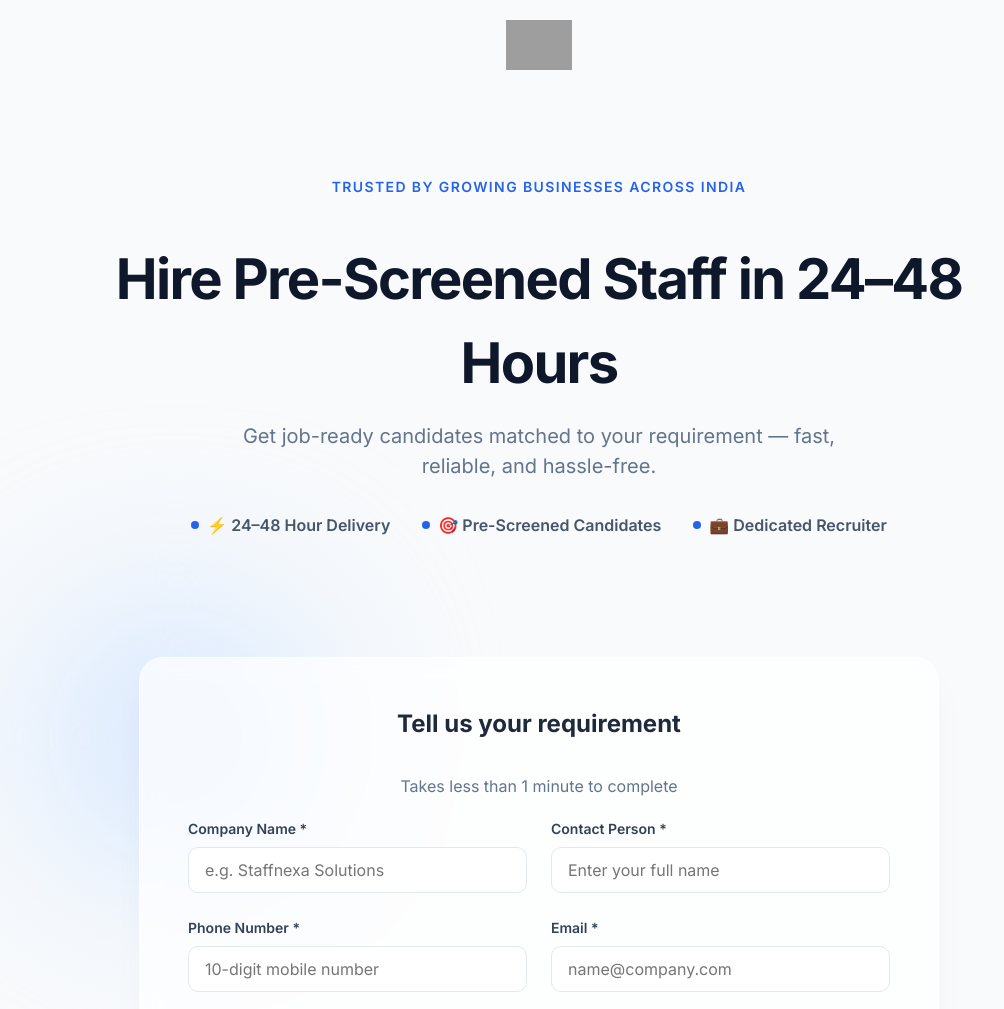
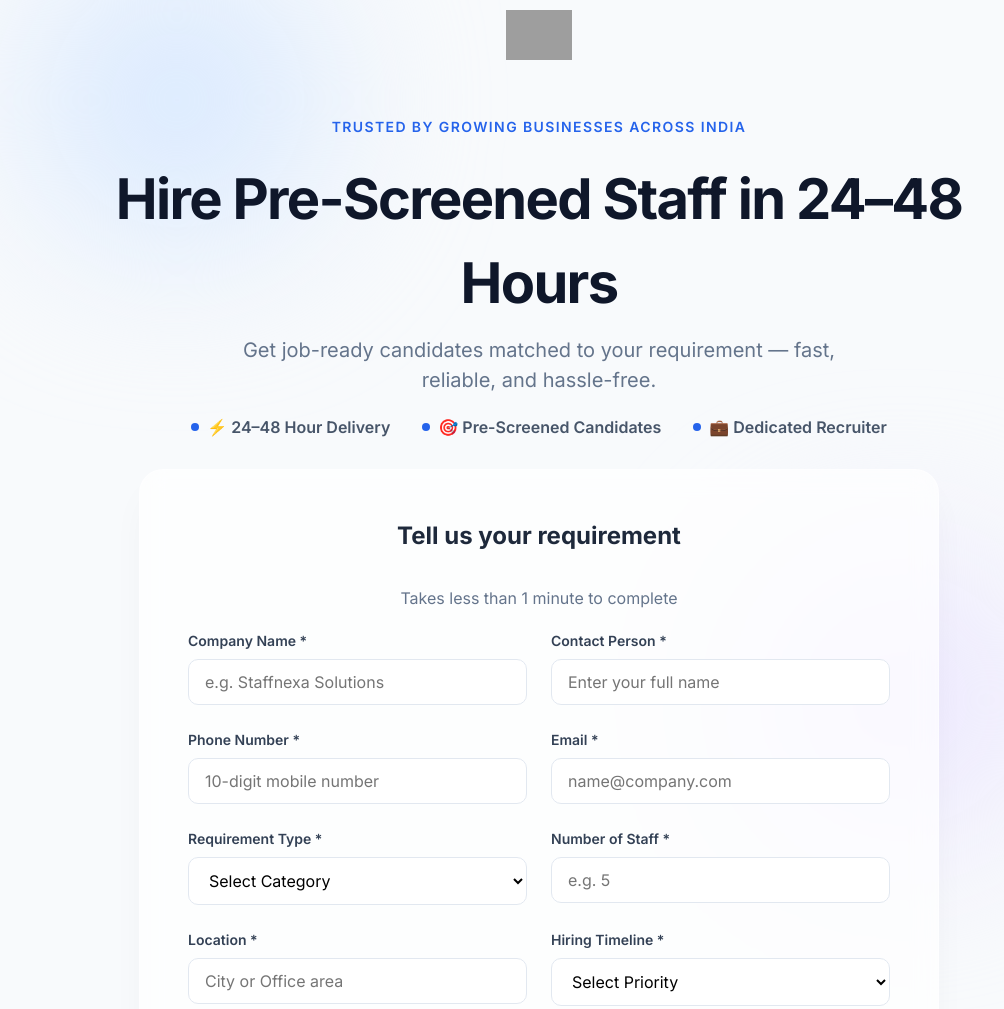
Before and after one commit to srivishal89/staffnexa-client-enquiry, a plain HTML site: page index.html in a window 1280 px wide. Shown: the top 1009 px of the page, without its empty margins (101-1105 px from the left). Drawn offline with Linux system fonts and the light colour scheme; grey boxes are pictures that could not be loaded.

Commit message:
Adjust padding and margins in hero section styles

```diff
--- a/index.html
+++ b/index.html
@@ -31,7 +31,7 @@
 
     /* --- HERO SECTION --- */
     .hero {
-      padding: 80px 20px 40px;
+      padding: 40px 20px 20px;
       text-align: center;
       max-width: 900px;
       margin: 0 auto;
@@ -42,14 +42,14 @@
       font-weight: 800;
       letter-spacing: -0.03em;
       color: #0f172a;
-      margin-bottom: 16px;
+      margin-bottom: 10px;
     }
 
     .hero p {
       font-size: 1.25rem;
       color: var(--text-muted);
       max-width: 650px;
-      margin: 0 auto 32px;
+      margin: 0 auto 20px;
     }
 
     .trust-line {
@@ -58,7 +58,7 @@
       color: var(--primary);
       text-transform: uppercase;
       letter-spacing: 0.1em;
-      margin-bottom: 40px;
+      margin-bottom: 20px;
     }
 
     /* --- TRUST BAR --- */
@@ -66,7 +66,7 @@
       display: flex;
       justify-content: center;
       gap: 32px;
-      margin-bottom: 60px;
+      margin-bottom: 30px;
       flex-wrap: wrap;
     }
 
@@ -81,10 +81,9 @@
     .icon-dot { width: 8px; height: 8px; background: var(--primary); border-radius: 50%; }
 
     /* --- FORM CARD (LIQUID GLASS) --- */
-    .form-section {
-      padding: 20px;
-      position: relative;
-    }
+   .form-section {
+  margin-top: -20px;
+}
 
     /* Decorative background blobs for glass effect */
     .blob {
@@ -230,7 +229,7 @@
   </style>
 </head>
 <body>
-<header style="text-align:center; padding:20px;">
+<header style="text-align:center; padding:10px;">
   <img src="https://hire.staffnexats.com/logo.png"
        style="height:50px;" />
 </header>
```
